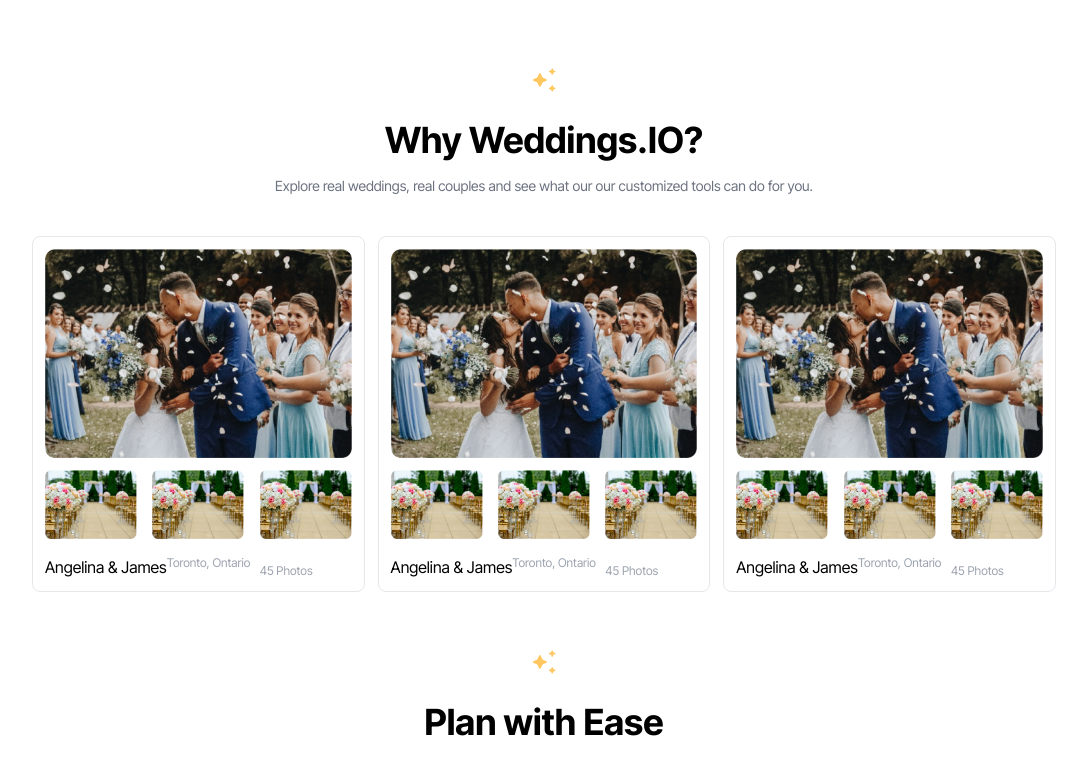
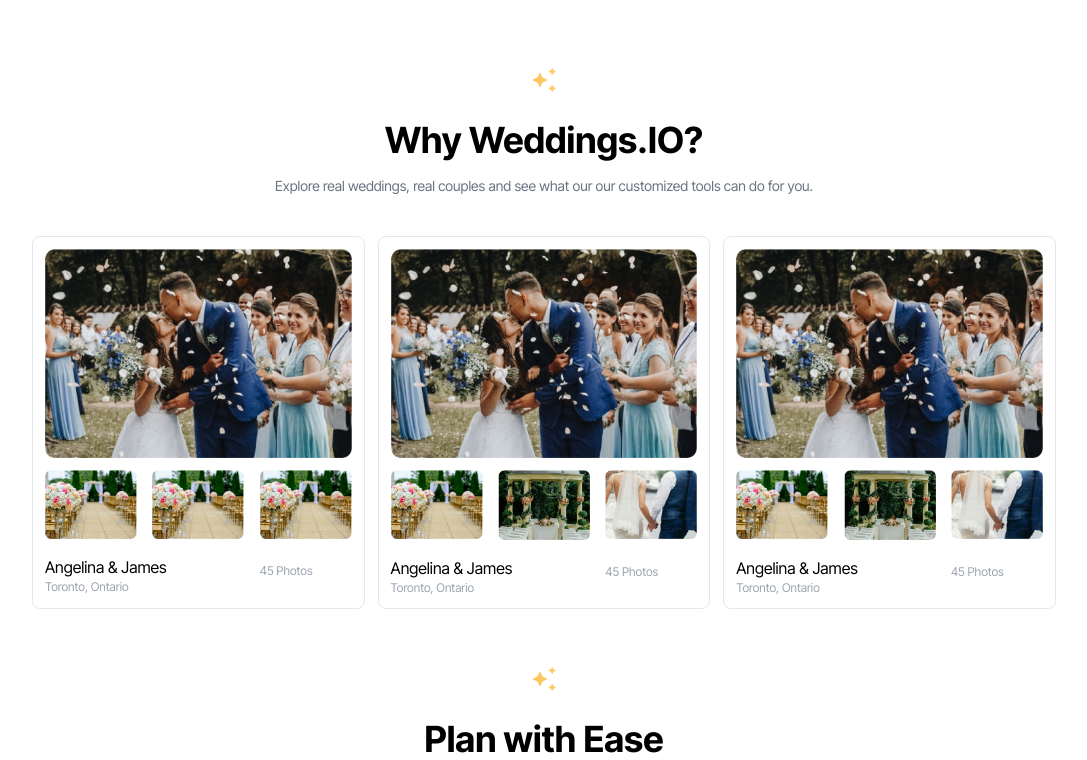
Before and after one commit to Parth-Patadiya/WeddingsIO, a React (Create React App) app: page / in a window 1280 px wide. Shown: the part 2000-2760 px from the top of the page, without its empty margins (96-1183 px from the left). Built offline with nearby package versions, Linux system fonts and the light colour scheme.

Commit message:
Updated responsive design

```diff
--- a/src/components/CarouselMain.js
+++ b/src/components/CarouselMain.js
@@ -16,7 +16,7 @@ const CarouselMain = () => {
   useEffect(() => {
     const interval = setInterval(() => {
       setCurrentIndex((prevIndex) => (prevIndex + 1) % images.length);
-    }, 5000000);
+    }, 5000);
 
     return () => clearInterval(interval);
   }, []);
--- a/src/components/FollowUs.js
+++ b/src/components/FollowUs.js
@@ -14,7 +14,7 @@ const FollowUs = () => {
           Stay connected with us for the latest wedding trends, inspiration, and tips! Follow Wedding.io on Facebook, Instagram, and Twitter to join our community of happy couples and industry experts.
         </div>
 
-        <div className='w-[70%] items-center justify-center my-10 flex  sm:justify-between md:flex-row lg:flex-row'>
+        <div className='sm:w-[70%] w-full items-center justify-between my-10 flex  sm:justify-between md:flex-row lg:flex-row'>
          <img className='w-12' src={Instagram} />
          <img className='w-12' src={Facebook} />
          <img className='w-12' src={Tiktok} />
--- a/src/components/Footer.js
+++ b/src/components/Footer.js
@@ -30,7 +30,7 @@ const Footer = () => {
             <div className='flex flex-col items-start md:items-center mr-3'>
               <div className='mb-3 text-sm'>Navigation</div>
               {['Home', 'Features', 'Product', 'Resources', 'Pricing', 'Terms of Service', 'Privacy & Policy', 'Contact'].map((item, index) => (
-                <a key={index} href='#' className='text-xs mb-2 text-gray-400  text-justify'>{item}</a>
+                <a key={index} href='#' className='text-xs mb-2 text-gray-400 text-start'>{item}</a>
               ))}
             </div>
           </div>
@@ -38,7 +38,7 @@ const Footer = () => {
             <div className='flex flex-col items-start md:items-center mr-3'>
               <div className='mb-3 text-sm  text-justify'>Wedding Venues</div>
               {['Loft Weddings', 'Concert Venues', 'Other Venues', 'Hotel Weddings', 'Restaurants Weddings', 'Winery Weddings', 'Farm Weddings', 'Mansion Weddings', 'Wedding Banquet Halls', 'Banquet Halls', 'Micro Weddings', 'Destination Weddings'].map((item, index) => (
-                <a key={index} href='#' className='text-xs mb-2 text-gray-400 text-justify'>{item}</a>
+                <a key={index} href='#' className='text-xs mb-2 text-gray-400 text-start'>{item}</a>
               ))}
             </div>
           </div>
@@ -46,7 +46,7 @@ const Footer = () => {
             <div className='flex flex-col items-start md:items-center mr-3'>
               <div className='mb-3 text-sm  text-justify'>Wedding Vendors</div>
               {['Catering', 'Photography', 'Videography', 'Planning and Coordination', 'DJ and Music', 'Cakes and Baking', 'Florals and Decor', 'Rentals', 'Officiants', 'Entertainment', 'Photo Booths', 'Transportation', 'Invitations', 'Stationery', 'Accommodations', 'Travel and Honeymoon'].map((item, index) => (
-                <a key={index} href='#' className='text-xs mb-2 text-gray-400  text-justify'>{item}</a>
+                <a key={index} href='#' className='text-xs mb-2 text-gray-400 text-start'>{item}</a>
               ))}
             </div>
           </div>
@@ -54,7 +54,7 @@ const Footer = () => {
             <div className='flex flex-col items-start md:items-center mr-3'>
               <div className='mb-3 text-sm  text-justify'>Wedding Attire & Accessories</div>
               {['Dresses', 'Suiting', 'Jewelry', 'Hair and Makeup', 'Fitness', 'Accessories'].map((item, index) => (
-                <a key={index} href='#' className='text-xs mb-2 text-gray-400  text-justify'>{item}</a>
+                <a key={index} href='#' className='text-xs mb-2 text-gray-400 text-start'>{item}</a>
               ))}
             </div>
           </div>
--- a/src/components/PlanWithEase.js
+++ b/src/components/PlanWithEase.js
@@ -24,7 +24,7 @@ const PlanWithEase = () => {
             <div className='text-gray-400'>
               Develop your wedding vision in realtime with our AI wedding planner. Get custom vendor suggestions, scheduling, task management and details specific to your wedding vision.
             </div>
-            <div className='flex h-15 w-full pt-10 justify-start align-middle'>
+            <div className='flex h-15 w-full pt-10 justify-center sm:justify-start align-middle'>
               <button className="flex right-0 p-3 px-10 rounded-full bg-light text-light-500 border hover:bg-yellow-500 text-white font-semibold focus:outline-none border-light text-sm">
                 Schedule a Demo
               </button>
--- a/src/components/WhyWeddingsIo.js
+++ b/src/components/WhyWeddingsIo.js
@@ -13,8 +13,8 @@ const WhyWeddingsIo = () => {
         <div className="text-sm text-gray-500 mb-10">
           Explore real weddings, real couples and see what our our customized tools can do for you.
         </div>
-        <div className='flex w-full justify-between'>
-          <div className='w-[32.5%] p-3 border border-1 border-gray-200 rounded-lg'>
+        <div className='flex w-full flex-col sm:flex-row  justify-between'>
+          <div className='sm:w-[32.5%] mb-3 sm:mb-0 w-full p-3 border border-1 border-gray-200 rounded-lg'>
             <img src={Ww1} className='w-full' />
             <div className='flex justify-between'>
               <div className='w-[30%] pt-3  rounded-lg'>
@@ -27,74 +27,74 @@ const WhyWeddingsIo = () => {
                 <img src={Ww2} className='w-full' />
               </div>
             </div>
-            <div className='flex w-full mt-4 flex-col sm:flex-row '>
-              <div className='w-full sm:w-[70%] flex flex-col sm:flex-row'>
-                <div className='flex justify-start text-start sm:text-center'>
+            <div className='flex w-full mt-4'>
+              <div className='w-[70%]'>
+                <div className='flex justify-start'>
                   Angelina & James
                 </div>
                 <div className='flex justify-start text-xs text-gray-400'>
                   Toronto, Ontario
                 </div>
               </div>
-              <div className='w-full sm:w-[30%]'>
+              <div className='w-[30%]'>
                 <div className='flex justify-start text-xs mt-2 text-gray-400'>
                   45 Photos
                 </div>
               </div>
             </div>
           </div>
-          <div className='w-[32.5%] p-3 border border-1 border-gray-200 rounded-lg'>
+          <div className='sm:w-[32.5%] mb-3 sm:mb-0 w-full p-3 border border-1 border-gray-200 rounded-lg'>
             <img src={Ww1} className='w-full' />
             <div className='flex justify-between'>
               <div className='w-[30%] pt-3  rounded-lg'>
                 <img src={Ww2} className='w-full' />
               </div>
               <div className='w-[30%] pt-3  rounded-lg'>
-                <img src={Ww2} className='w-full' />
+                <img src={Ww3} className='w-full' />
               </div>
               <div className='w-[30%] pt-3  rounded-lg'>
-                <img src={Ww2} className='w-full' />
+                <img src={Ww4} className='w-full' />
               </div>
             </div>
-            <div className='flex w-full mt-4 flex-col sm:flex-row '>
-              <div className='w-full sm:w-[70%] flex flex-col sm:flex-row'>
-                <div className='flex justify-start text-start sm:text-center'>
+            <div className='flex w-full mt-4'>
+              <div className='w-[70%]'>
+                <div className='flex justify-start'>
                   Angelina & James
                 </div>
                 <div className='flex justify-start text-xs text-gray-400'>
                   Toronto, Ontario
                 </div>
               </div>
-              <div className='w-full sm:w-[30%]'>
+              <div className='w-[30%]'>
                 <div className='flex justify-start text-xs mt-2 text-gray-400'>
                   45 Photos
                 </div>
               </div>
             </div>
           </div>
-          <div className='w-[32.5%] p-3 border border-1 border-gray-200 rounded-lg'>
+          <div className='sm:w-[32.5%] mb-3 sm:mb-0 w-full p-3 border border-1 border-gray-200 rounded-lg'>
             <img src={Ww1} className='w-full' />
             <div className='flex justify-between'>
               <div className='w-[30%] pt-3  rounded-lg'>
                 <img src={Ww2} className='w-full' />
               </div>
               <div className='w-[30%] pt-3  rounded-lg'>
-                <img src={Ww2} className='w-full' />
+                <img src={Ww3} className='w-full' />
               </div>
               <div className='w-[30%] pt-3  rounded-lg'>
-                <img src={Ww2} className='w-full' />
+                <img src={Ww4} className='w-full' />
               </div>
             </div>
-            <div className='flex w-full mt-4 flex-col sm:flex-row '>
-              <div className='w-full sm:w-[70%] flex flex-col sm:flex-row'>
-                <div className='flex justify-start text-start sm:text-center'>
+            <div className='flex w-full mt-4'>
+              <div className='w-[70%]'>
+                <div className='flex justify-start'>
                   Angelina & James
                 </div>
                 <div className='flex justify-start text-xs text-gray-400'>
                   Toronto, Ontario
                 </div>
               </div>
-              <div className='w-full sm:w-[30%]'>
+              <div className='w-[30%]'>
                 <div className='flex justify-start text-xs mt-2 text-gray-400'>
                   45 Photos
                 </div>
```
